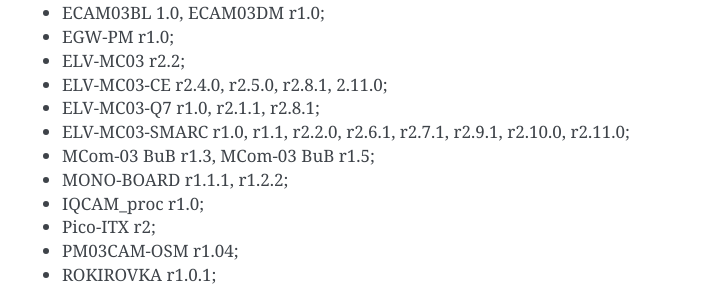
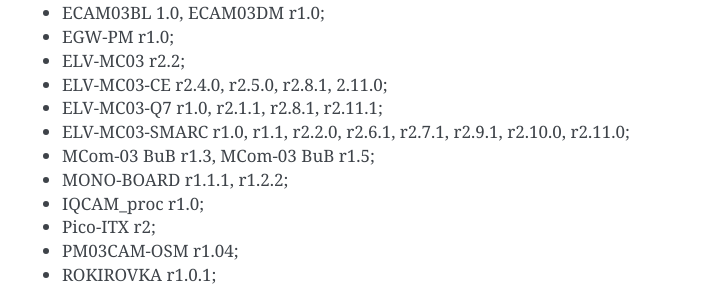
Before and after one commit to elvees/ddrinit, a Sphinx documentation site: the page built from doc/index.rst, in a window 1280 px wide and 900 px high, scrolled down 1097 px. Shown: the part 164-454 px from the top of the window, without its empty margins (388-1091 px from the left). Built offline with Sphinx 7.4.7, drawn with Linux system fonts in a browser that asks for light colours.

Commit message:
mcom03: Add ELV-MC03-Q7 PM r2.11.1 support
Basic config with custom DQ_MAPPINGS for Rayson RS1G32LM4D4BDT-53BT
LPDDR4 SDRAM connected to DDRMC0 and DDRMC1 on ELV-MC03-Q7 r2.11.1.

Issue: #MCOM03SW-3472
Change-Id: I7f3b2299de9f584d993652dad40423c12011cc2c

```diff
--- a/doc/index.rst
+++ b/doc/index.rst
@@ -35,7 +35,7 @@
 * EGW-PM r1.0;
 * ELV-MC03 r2.2;
 * ELV-MC03-CE r2.4.0, r2.5.0, r2.8.1, 2.11.0;
-* ELV-MC03-Q7 r1.0, r2.1.1, r2.8.1;
+* ELV-MC03-Q7 r1.0, r2.1.1, r2.8.1, r2.11.1;
 * ELV-MC03-SMARC r1.0, r1.1, r2.2.0, r2.6.1, r2.7.1, r2.9.1, r2.10.0, r2.11.0;
 * MCom-03 BuB r1.3, MCom-03 BuB r1.5;
 * MONO-BOARD r1.1.1, r1.2.2;
```
Also changed, not shown: 1 other file.
